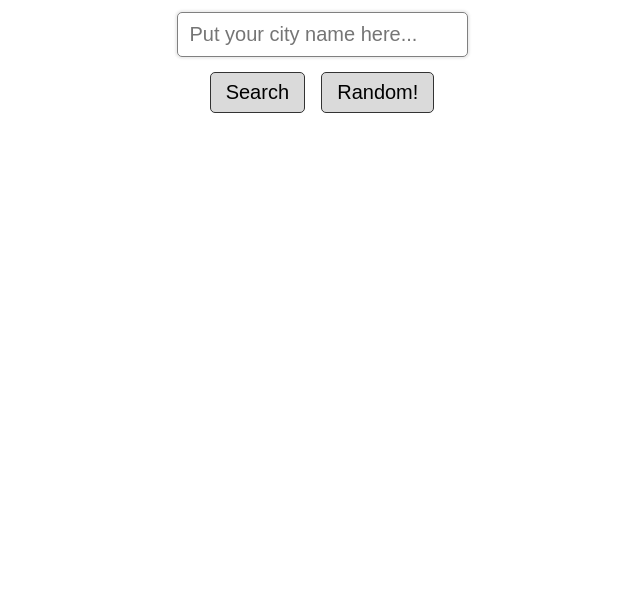
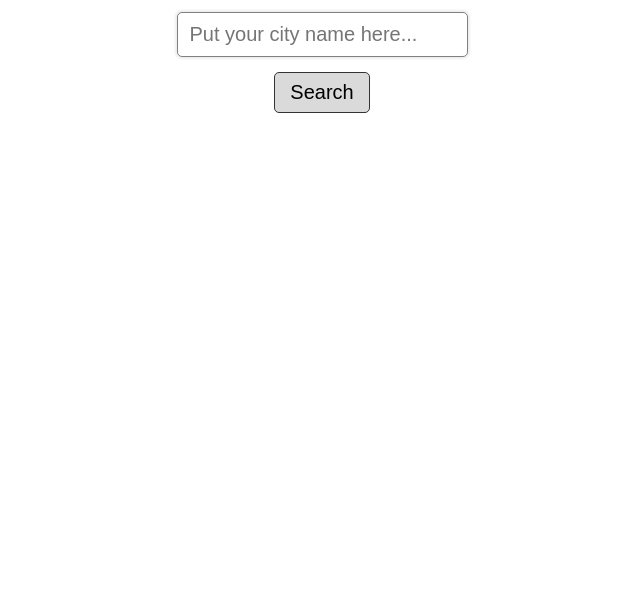
Before and after one commit to MasterBirdy/weatherapp, a website built with webpack: page src/index.html in a window 1280 px wide. Shown: the part 203-800 px from the top of the page, without its empty margins (318-958 px from the left). Built offline with nearby package versions, Linux system fonts and the light colour scheme; no server answers; files whose address does not match are found by name; a web font is replaced by a local one.

Commit message:
removed random button

```diff
--- a/src/index.html
+++ b/src/index.html
@@ -18,7 +18,6 @@
       <input type="text" name="weatherInput" id="weatherInput" placeholder="Put your city name here...">
       <div class="inline">
       <button>Search</button>
-      <button>Random!</button>
     </div>
     </div>
   </div>
--- a/src/style.css
+++ b/src/style.css
@@ -5,7 +5,6 @@
     font-size: 62.5%;
 }
 
-html,
 body {
     width: 100%;
     flex-direction: column;
```
Also changed, not shown: dist/index.html, dist/main.js.
